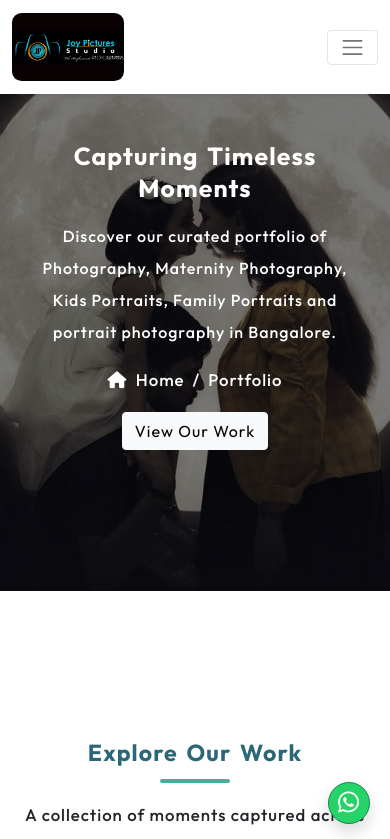
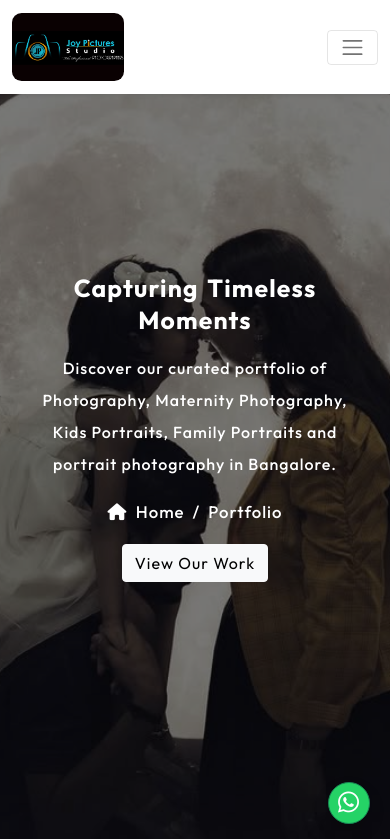
Before and after one commit to satya8096/JoyPictures, a React (Create React App) app: page /portfolio in a window 390 px wide. Shown: the top 839 px of the page. Built offline with nearby package versions, Linux system fonts and the light colour scheme; a web font is replaced by a local one.

Commit message:
Minor Changes

```diff
--- a/src/App.css
+++ b/src/App.css
@@ -763,10 +763,6 @@ h6 {
   .hero-section {
     padding-top: 10rem;
   }
-  .portfolio-hero-section {
-    height: 70vh;
-  }
-
   .portfolio-hero-section h1 {
     font-size: 2.2rem;
   }
@@ -783,7 +779,6 @@ h6 {
   position: relative;
 }
 
-
 /* Button styles */
 .btn-group .btn {
   min-width: 120px;
@@ -811,8 +806,8 @@ h6 {
     height: 40vh;
   }
   .service-img {
-  height: 26rem;
-}
+    height: 26rem;
+  }
 }
 
 /* portfolio project hightlets */
@@ -1206,7 +1201,7 @@ h6 {
 .top-button:hover {
   transform: scale(1.1);
 }
- .floating-buttons .btn {
+.floating-buttons .btn {
   width: 42px;
   height: 42px;
   border-radius: 50%;
--- a/src/Pages/About.js
+++ b/src/Pages/About.js
@@ -39,7 +39,7 @@ const team = [
   {
     name: "Suresh",
     role: "Photo Editor",
-    experience: "Specializes in Photo Editor",
+    experience: "Specializes in Photo Editing",
     icon: "fa-camera",
   },
 ];
```
